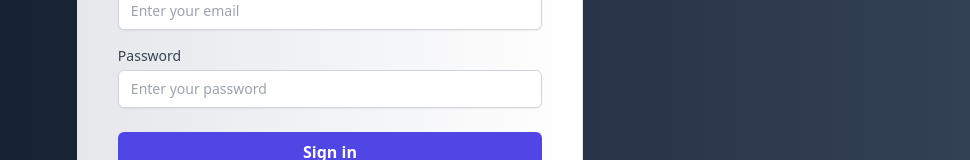
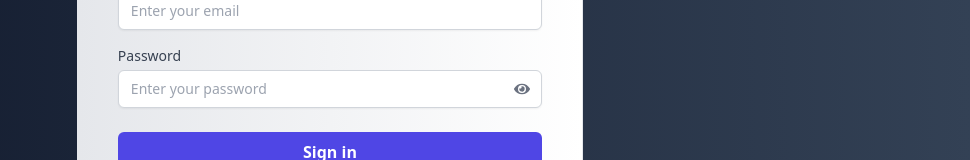
Before and after one commit to cristianoprogramador/remind_me-frontend, a Next.js app: page / in a window 1280 px wide. Shown: the part 304-464 px from the top of the page, without its empty margins (310-1280 px from the left). Built offline with nearby package versions, Linux system fonts and the light colour scheme; no server answers.

Commit message:
feat: add eye to password

```diff
--- a/src/app/login/page.tsx
+++ b/src/app/login/page.tsx
@@ -6,13 +6,14 @@ import Image from "next/image";
 import { useRouter } from "next/navigation";
 import { useState } from "react";
 import { useTranslation } from "react-i18next";
-import { FaGithub, FaGoogle } from "react-icons/fa";
+import { FaGithub, FaGoogle, FaEye, FaEyeSlash } from "react-icons/fa";
 
 export default function LoginPage() {
   const router = useRouter();
   const [error, setError] = useState<string | null>(null);
   const { t } = useTranslation();
   const { language, changeLanguage } = useLanguage();
+  const [showPassword, setShowPassword] = useState(false);
 
   const handleSubmit = async (e: React.FormEvent<HTMLFormElement>) => {
     e.preventDefault();
@@ -26,6 +27,10 @@ export default function LoginPage() {
       password,
       callbackUrl: "/",
     });
+  };
+
+  const togglePasswordVisibility = () => {
+    setShowPassword((prevState) => !prevState);
   };
 
   return (
@@ -63,14 +68,31 @@ export default function LoginPage() {
                 >
                   {t("loginPage.passwordLabel")}
                 </label>
+                <div className="relative">
                   <input
-                  type="password"
+                    type={showPassword ? "text" : "password"}
                     name="password"
                     id="password"
                     required
                     className="mt-1 block w-full px-3 py-2 border border-gray-300 rounded-md shadow-sm sm:text-sm"
                     placeholder={t("loginPage.passwordPlaceholder")}
                   />
+                  <div
+                    className="absolute inset-y-0 right-0 pr-3 flex items-center cursor-pointer"
+                    onClick={togglePasswordVisibility}
+                    title={
+                      showPassword
+                        ? t("loginPage.hidePassword")
+                        : t("loginPage.showPassword")
+                    }
+                  >
+                    {showPassword ? (
+                      <FaEyeSlash className="text-gray-500" />
+                    ) : (
+                      <FaEye className="text-gray-500" />
+                    )}
+                  </div>
+                </div>
               </div>
 
               <button
```
Lines whose indentation alone changed are shown as unchanged.
